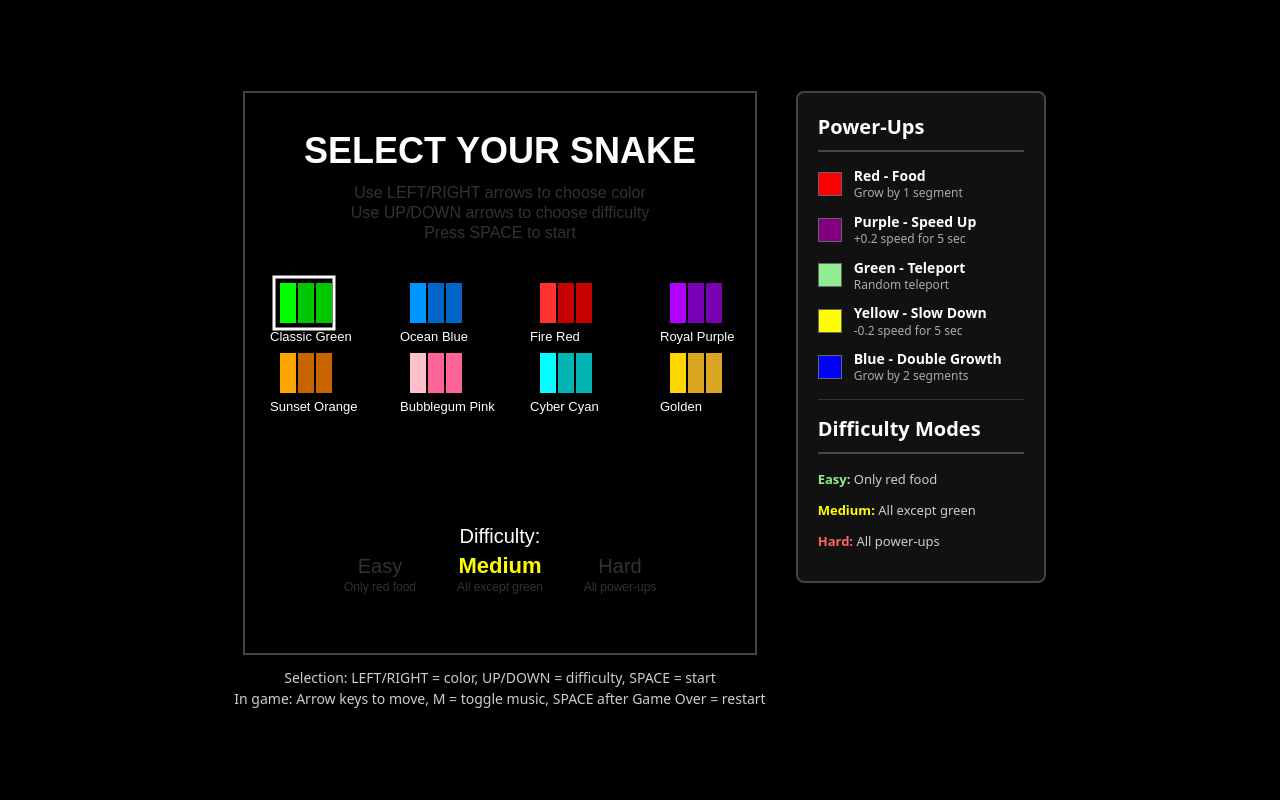
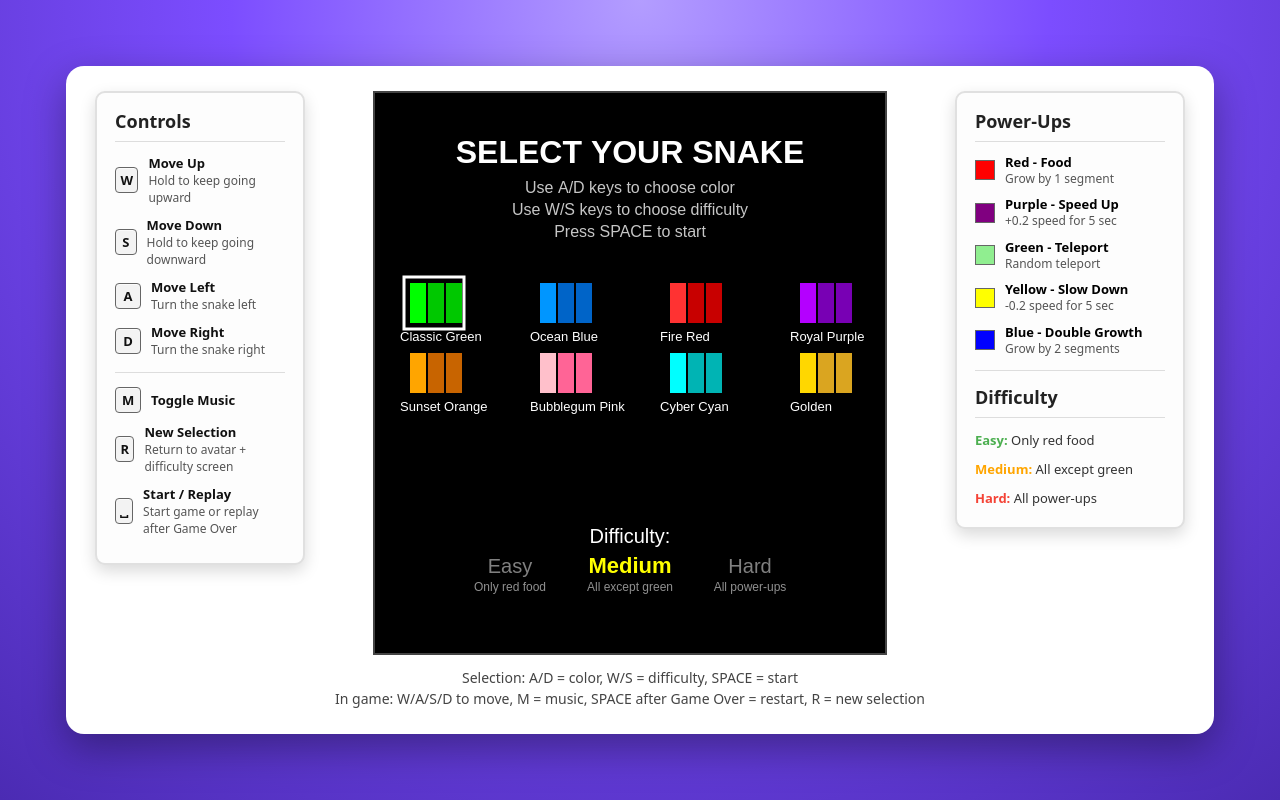
Before and after one commit to brinonlg/Snake-Game-Website, a plain HTML site: page index.html in a window 1280 px wide. Drawn offline with Linux system fonts and the light colour scheme.

Commit message:
Update index.html

```diff
--- a/index.html
+++ b/index.html
@@ -7,92 +7,217 @@
     * {
       box-sizing: border-box;
     }
+
     body {
       margin: 0;
-      background: #000;
-      color: #fff;
       font-family: system-ui, -apple-system, BlinkMacSystemFont, "Segoe UI", sans-serif;
+      background: radial-gradient(circle at top, #b39dff 0%, #7c4dff 40%, #4b2bb3 100%);
       display: flex;
       align-items: center;
       justify-content: center;
       min-height: 100vh;
-      padding: 20px;
+      padding: 24px;
+      color: #111;
     }
+
+    /* White card that holds everything */
     #game-container {
       display: flex;
       gap: 30px;
       align-items: flex-start;
+      padding: 24px 28px;
+      background: #ffffff;
+      border-radius: 18px;
+      box-shadow: 0 14px 40px rgba(0, 0, 0, 0.35);
+      border: 1px solid rgba(255, 255, 255, 0.7);
     }
+
     #canvas-section {
       text-align: center;
     }
+
     canvas {
       display: block;
       margin: 0 auto;
       border: 2px solid #444;
       background: #000;
     }
+
     #info {
       margin-top: 12px;
       font-size: 14px;
-      color: #ccc;
+      color: #444;
       line-height: 1.5;
     }
-    #legend {
-      background: #111;
-      border: 2px solid #444;
-      border-radius: 8px;
-      padding: 20px;
-      width: 250px;
+
+    /* Shared style for the side cards (legend + controls) */
+    .side-card {
+      background: #fdfdfd;
+      border: 2px solid #e0e0e0;
+      border-radius: 10px;
+      padding: 16px 18px;
+      width: 230px;
+      color: #111;
+      font-size: 14px;
+      box-shadow: 0 6px 16px rgba(0, 0, 0, 0.15);
     }
-    #legend h2 {
-      margin: 0 0 15px 0;
-      font-size: 20px;
-      color: #fff;
-      border-bottom: 2px solid #444;
-      padding-bottom: 10px;
+
+    .side-card h2 {
+      margin: 0 0 12px 0;
+      font-size: 18px;
+      color: #222;
+      border-bottom: 1px solid #ddd;
+      padding-bottom: 8px;
     }
+
+    /* Power-up legend-specific styles */
     .legend-item {
       display: flex;
       align-items: center;
-      margin-bottom: 12px;
-      font-size: 14px;
+      margin-bottom: 10px;
+      font-size: 13px;
     }
+
     .legend-color {
-      width: 24px;
-      height: 24px;
-      margin-right: 12px;
+      width: 20px;
+      height: 20px;
+      margin-right: 10px;
       border: 1px solid #666;
       flex-shrink: 0;
     }
+
     .legend-text {
       line-height: 1.3;
     }
+
     .legend-title {
       font-weight: bold;
-      color: #fff;
+      color: #000;
     }
+
     .legend-desc {
-      color: #aaa;
+      color: #555;
       font-size: 12px;
     }
+
     .section-divider {
-      border-top: 1px solid #333;
-      margin: 15px 0;
+      border-top: 1px solid #ddd;
+      margin: 14px 0;
+    }
+
+    /* Controls card styles */
+    #controls {
+      width: 210px;
+    }
+
+    .control-row {
+      display: flex;
+      align-items: center;
+      margin-bottom: 10px;
+      font-size: 13px;
+    }
+
+    .key-box {
+      width: 26px;
+      height: 26px;
+      border-radius: 4px;
+      border: 1px solid #666;
+      display: flex;
+      align-items: center;
+      justify-content: center;
+      font-weight: 700;
+      margin-right: 10px;
+      background: #f3f3f3;
+      box-shadow: inset 0 1px 1px rgba(255, 255, 255, 0.7);
+    }
+
+    .control-label-main {
+      font-weight: 600;
+      color: #111;
+    }
+
+    .control-label-sub {
+      font-size: 12px;
+      color: #555;
     }
   </style>
 </head>
 <body>
   <div id="game-container">
+
+    <!-- LEFT: controls key -->
+    <div id="controls" class="side-card">
+      <h2>Controls</h2>
+
+      <div class="control-row">
+        <div class="key-box">W</div>
+        <div>
+          <div class="control-label-main">Move Up</div>
+          <div class="control-label-sub">Hold to keep going upward</div>
+        </div>
+      </div>
+
+      <div class="control-row">
+        <div class="key-box">S</div>
+        <div>
+          <div class="control-label-main">Move Down</div>
+          <div class="control-label-sub">Hold to keep going downward</div>
+        </div>
+      </div>
+
+      <div class="control-row">
+        <div class="key-box">A</div>
+        <div>
+          <div class="control-label-main">Move Left</div>
+          <div class="control-label-sub">Turn the snake left</div>
+        </div>
+      </div>
+
+      <div class="control-row">
+        <div class="key-box">D</div>
+        <div>
+          <div class="control-label-main">Move Right</div>
+          <div class="control-label-sub">Turn the snake right</div>
+        </div>
+      </div>
+
+      <div class="section-divider"></div>
+
+      <div class="control-row">
+        <div class="key-box">M</div>
+        <div>
+          <div class="control-label-main">Toggle Music</div>
+        </div>
+      </div>
+
+      <div class="control-row">
+        <div class="key-box">R</div>
+        <div>
+          <div class="control-label-main">New Selection</div>
+          <div class="control-label-sub">Return to avatar + difficulty screen</div>
+        </div>
+      </div>
+
+      <div class="control-row">
+        <div class="key-box">␣</div>
+        <div>
+          <div class="control-label-main">Start / Replay</div>
+          <div class="control-label-sub">Start game or replay after Game Over</div>
+        </div>
+      </div>
+    </div>
+
+    <!-- CENTER: game canvas -->
     <div id="canvas-section">
       <canvas id="game" width="510" height="560"></canvas>
       <div id="info">
-        <div>Selection: LEFT/RIGHT = color, UP/DOWN = difficulty, SPACE = start</div>
-        <div>In game: Arrow keys to move, M = toggle music, SPACE after Game Over = restart</div>
+        <div>Selection: A/D = color, W/S = difficulty, SPACE = start</div>
+        <div>In game: W/A/S/D to move, M = music, SPACE after Game Over = restart, R = new selection</div>
       </div>
     </div>
 
-    <div id="legend">
+    <!-- RIGHT: power-up legend -->
+    <div id="legend" class="side-card">
       <h2>Power-Ups</h2>
 
       <div class="legend-item">
@@ -137,17 +262,16 @@
 
       <div class="section-divider"></div>
 
-      <h2 style="margin-top: 15px;">Difficulty Modes</h2>
-
-      <div style="font-size: 13px; line-height: 1.6; color: #ccc;">
-        <div style="margin-bottom: 10px;">
-          <strong style="color: #90EE90;">Easy:</strong> Only red food
+      <h2 style="margin-top: 8px;">Difficulty</h2>
+      <div style="font-size: 13px; line-height: 1.6; color: #333;">
+        <div style="margin-bottom: 8px;">
+          <strong style="color: #4CAF50;">Easy:</strong> Only red food
         </div>
-        <div style="margin-bottom: 10px;">
-          <strong style="color: #FFFF00;">Medium:</strong> All except green
+        <div style="margin-bottom: 8px;">
+          <strong style="color: #FFA500;">Medium:</strong> All except green
         </div>
-        <div style="margin-bottom: 10px;">
-          <strong style="color: #FF6666;">Hard:</strong> All power-ups
+        <div style="margin-bottom: 2px;">
+          <strong style="color: #F44336;">Hard:</strong> All power-ups
         </div>
       </div>
     </div>
@@ -294,12 +418,10 @@
       let possible = [];
 
       if (difficultyId === "EASY") {
-        // Only red food
         currentPowerup = POWERUP_TYPES.FOOD;
         spawnItem();
         return;
       } else if (difficultyId === "MEDIUM") {
-        // All except green (TELEPORT)
         possible = [
           POWERUP_TYPES.FOOD,
           POWERUP_TYPES.SPEED_UP,
@@ -307,7 +429,6 @@
           POWERUP_TYPES.DOUBLE_GROWTH
         ];
       } else {
-        // HARD: all power-ups including green (TELEPORT)
         possible = [
           POWERUP_TYPES.FOOD,
           POWERUP_TYPES.SPEED_UP,
@@ -379,18 +500,18 @@
     document.addEventListener("keydown", (e) => {
       userInteracted = true;
 
-      // Selection screen controls
+      // Selection screen controls (WASD)
       if (inSelectionScreen) {
-        if (e.key === "ArrowLeft") {
+        if (e.key === "a" || e.key === "A") {
           selectedColorIndex =
             (selectedColorIndex - 1 + SNAKE_COLORS.length) % SNAKE_COLORS.length;
-        } else if (e.key === "ArrowRight") {
+        } else if (e.key === "d" || e.key === "D") {
           selectedColorIndex =
             (selectedColorIndex + 1) % SNAKE_COLORS.length;
-        } else if (e.key === "ArrowUp") {
+        } else if (e.key === "w" || e.key === "W") {
           selectedDifficultyIndex =
             (selectedDifficultyIndex - 1 + DIFFICULTIES.length) % DIFFICULTIES.length;
-        } else if (e.key === "ArrowDown") {
+        } else if (e.key === "s" || e.key === "S") {
           selectedDifficultyIndex =
             (selectedDifficultyIndex + 1) % DIFFICULTIES.length;
         } else if (e.key === " " || e.code === "Space") {
@@ -400,42 +521,40 @@
         return;
       }
 
-      // In-game controls
-      if (e.key === "ArrowUp") {
+      // In-game controls (WASD)
+      if (e.key === "w" || e.key === "W") {
         if (direction !== Direction.DOWN) nextDirection = Direction.UP;
-      } else if (e.key === "ArrowDown") {
+      } else if (e.key === "s" || e.key === "S") {
         if (direction !== Direction.UP) nextDirection = Direction.DOWN;
-      } else if (e.key === "ArrowLeft") {
+      } else if (e.key === "a" || e.key === "A") {
         if (direction !== Direction.RIGHT) nextDirection = Direction.LEFT;
-      } else if (e.key === "ArrowRight") {
+      } else if (e.key === "d" || e.key === "D") {
         if (direction !== Direction.LEFT) nextDirection = Direction.RIGHT;
       } else if (e.key === "m" || e.key === "M") {
         toggleMusic();
+      } else if (e.key === "r" || e.key === "R") {
+        resetToSelectionScreen();
       } else if ((e.key === " " || e.code === "Space") && gameOver) {
         e.preventDefault();
-        resetToSelectionScreen();
+        startCountdown();
       }
     });
 
     // ==== UPDATE ====
     function updateCountdown(timestamp) {
       const elapsed = timestamp - countdownStartTime;
-      const numberDuration = 1000; // Each number lasts 1 second
+      const numberDuration = 1000; // 1 second each
 
-      // Calculate which number we're on
       const numberIndex = Math.floor(elapsed / numberDuration);
 
       if (numberIndex >= 3) {
-        // Countdown finished, start game
         startGame();
         return;
       }
 
       countdownNumber = 3 - numberIndex;
-
-      // Calculate scale (shrink from 3.0 to 1.0 over 1 second)
       const progress = (elapsed % numberDuration) / numberDuration;
-      countdownScale = 3.0 - (progress * 2.0); // Goes from 3.0 to 1.0
+      countdownScale = 3.0 - (progress * 2.0);
     }
 
     function updateGame() {
@@ -511,7 +630,7 @@
     function drawCountdown() {
       clearCanvas();
 
-      // Draw the grid faintly in background
+      // Grid faintly in background
       ctx.strokeStyle = rgb(COLORS.GRAY);
       ctx.lineWidth = 1;
       for (let x = 0; x < GRID_SIZE; x++) {
@@ -520,7 +639,6 @@
         }
       }
 
-      // Draw countdown number with scaling effect
       ctx.save();
       ctx.translate(WIDTH / 2, (HEIGHT - 50) / 2);
       ctx.scale(countdownScale, countdownScale);
@@ -538,17 +656,16 @@
       clearCanvas();
 
       ctx.fillStyle = rgb(COLORS.WHITE);
-      ctx.font = "bold 36px sans-serif";
+      ctx.font = "bold 32px sans-serif";
       ctx.textAlign = "center";
       ctx.fillText("SELECT YOUR SNAKE", WIDTH / 2, 70);
 
       ctx.font = "16px sans-serif";
-      ctx.fillStyle = rgb(COLORS.GRAY);
-      ctx.fillText("Use LEFT/RIGHT arrows to choose color", WIDTH / 2, 105);
-      ctx.fillText("Use UP/DOWN arrows to choose difficulty", WIDTH / 2, 125);
-      ctx.fillText("Press SPACE to start", WIDTH / 2, 145);
+      ctx.fillStyle = "rgba(220,220,220,0.9)";
+      ctx.fillText("Use A/D keys to choose color", WIDTH / 2, 100);
+      ctx.fillText("Use W/S keys to choose difficulty", WIDTH / 2, 122);
+      ctx.fillText("Press SPACE to start", WIDTH / 2, 144);
 
-      // Snake color previews
       const boxHeight = 40;
       const spacingY = 70;
       const perRow = 4;
@@ -581,7 +698,6 @@
         ctx.fillText(scheme.name, xBase - 10, yBase + boxHeight + 18);
       });
 
-      // Difficulty selection
       const diffY = HEIGHT - 80;
       ctx.font = "20px sans-serif";
       ctx.fillStyle = rgb(COLORS.WHITE);
@@ -595,13 +711,13 @@
           ctx.fillStyle = rgb(d.color);
           ctx.font = "bold 22px sans-serif";
         } else {
-          ctx.fillStyle = rgb(COLORS.GRAY);
+          ctx.fillStyle = "rgba(160,160,160,0.8)";
           ctx.font = "20px sans-serif";
         }
         ctx.fillText(d.name, x, diffY);
 
         ctx.font = "12px sans-serif";
-        ctx.fillStyle = rgb(COLORS.GRAY);
+        ctx.fillStyle = "rgba(180,180,180,0.8)";
         ctx.fillText(d.description, x, diffY + 18);
       });
     }
@@ -618,7 +734,6 @@
         }
       }
 
-      // Snake
       const colorScheme = SNAKE_COLORS[selectedColorIndex];
       snake.forEach((seg, i) => {
         const isHead = i === 0;
@@ -626,7 +741,6 @@
         ctx.fillRect(seg.x * CELL_SIZE, seg.y * CELL_SIZE, CELL_SIZE, CELL_SIZE);
       });
 
-      // Powerup/food
       if (powerupPos) {
         ctx.fillStyle = getPowerupColor();
         ctx.fillRect(
@@ -637,17 +751,14 @@
         );
       }
 
-      // Score
       ctx.fillStyle = rgb(COLORS.WHITE);
       ctx.font = "20px sans-serif";
       ctx.textAlign = "left";
       ctx.fillText("Score: " + score, 10, HEIGHT - 20);
 
-      // Difficulty display
       ctx.font = "16px sans-serif";
       ctx.fillText("Mode: " + DIFFICULTIES[selectedDifficultyIndex].name, 150, HEIGHT - 20);
 
-      // Speed message
       if (speedBoostEndTime > 0) {
         const msg = currentSpeed > baseSpeed ? "SPEED BOOST!" : "SLOWED DOWN!";
         const color = currentSpeed > baseSpeed ? COLORS.PURPLE : COLORS.YELLOW;
@@ -657,7 +768,6 @@
         ctx.fillText(msg, WIDTH / 2, 25);
       }
 
-      // Music status
       if (musicLoaded) {
         ctx.fillStyle = rgb(COLORS.WHITE);
         ctx.font = "14px sans-serif";
@@ -666,7 +776,6 @@
         ctx.fillText(text, WIDTH - 10, HEIGHT - 20);
       }
 
-      // Game over overlay
       if (gameOver) {
         ctx.fillStyle = "rgba(0, 0, 0, 0.8)";
         ctx.fillRect(0, 0, WIDTH, HEIGHT);
@@ -681,7 +790,8 @@
         ctx.fillText("Final Score: " + score, WIDTH / 2, HEIGHT / 2 + 20);
 
         ctx.font = "18px sans-serif";
-        ctx.fillText("Press SPACE to restart", WIDTH / 2, HEIGHT / 2 + 55);
+        ctx.fillText("Press SPACE to play again", WIDTH / 2, HEIGHT / 2 + 55);
+        ctx.fillText("Press R for new selection", WIDTH / 2, HEIGHT / 2 + 80);
       }
     }
 
@@ -699,7 +809,6 @@
     function loop(timestamp) {
       if (!lastStepTime) lastStepTime = timestamp;
 
-      // Update countdown if active
       if (inCountdown) {
         updateCountdown(timestamp);
       }
```
